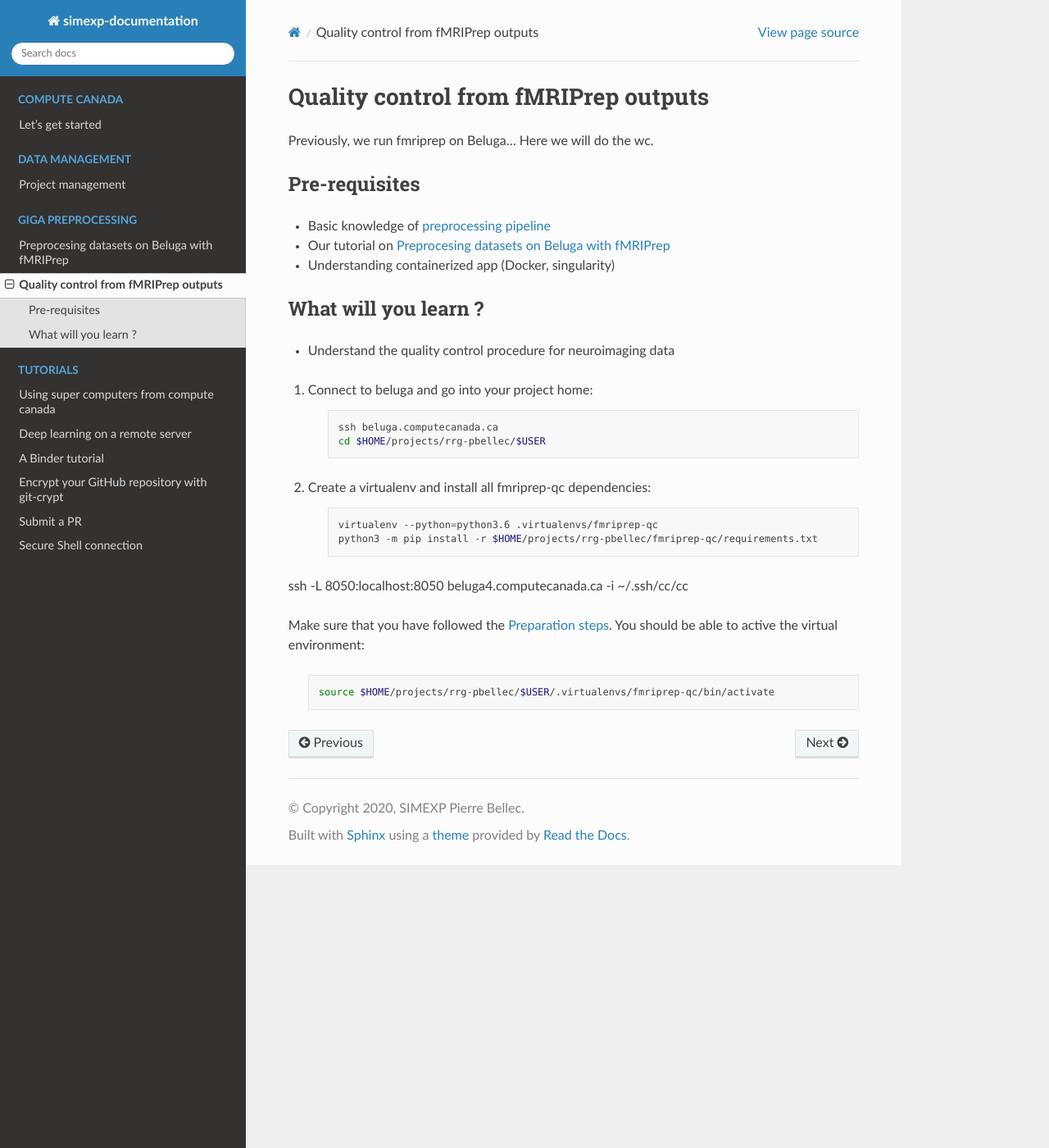
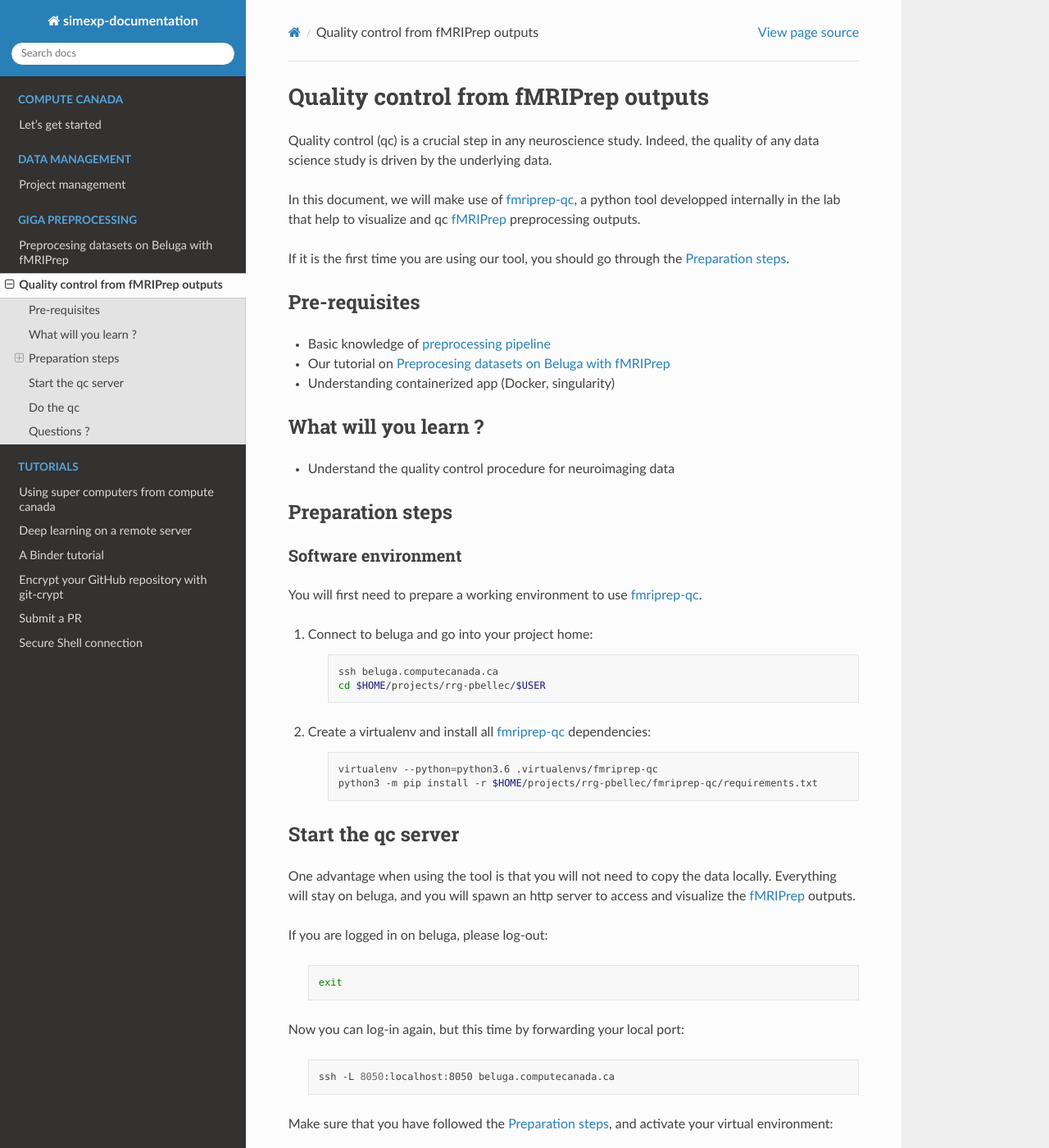
Before and after one commit to SIMEXP/lab-documentation, a Sphinx documentation site: the page built from source/giga_preprocessing/qc.rst, in a window 1280 px wide and 1400 px high. Shown: the whole window at 82% size. Built offline with Sphinx 7.4.7 and the Read the Docs theme 2.0.0, drawn with Linux system fonts in a browser that asks for light colours; some of the changed text lies outside the part shown.

Commit message:
adding software environment, qc server start and launch

```diff
--- a/source/giga_preprocessing/qc.rst
+++ b/source/giga_preprocessing/qc.rst
@@ -1,8 +1,12 @@
 Quality control from fMRIPrep outputs
 =====================================
+Quality control (qc) is a crucial step in any neuroscience study.
+Indeed, the quality of any data science study is driven by the underlying data.
 
-Previously, we run fmriprep on Beluga...
-Here we will do the wc.
+In this document, we will make use of `fmriprep-qc <https://github.com/SIMEXP/fmriprep-qc>`_, a python
+tool developped internally in the lab that help to visualize and qc `fMRIPrep <https://fmriprep.org/en/stable/>`_ preprocessing outputs.
+
+If it is the first time you are using our tool, you should go through the :ref:`Preparation steps`.
 
 Pre-requisites
 ::::::::::::::
@@ -14,10 +18,13 @@ What will you learn ?
 :::::::::::::::::::::
 * Understand the quality control procedure for neuroimaging data
 
+Preparation steps
+:::::::::::::::::
 
+Software environment
+--------------------
 
-
-
+You will first need to prepare a working environment to use `fmriprep-qc <https://github.com/SIMEXP/fmriprep-qc>`_.
 
 1. Connect to beluga and go into your project home:
 
@@ -26,22 +33,54 @@ What will you learn ?
         ssh beluga.computecanada.ca
         cd $HOME/projects/rrg-pbellec/$USER
 
-2. Create a virtualenv and install all fmriprep-qc dependencies:
+2. Create a virtualenv and install all `fmriprep-qc <https://github.com/SIMEXP/fmriprep-qc>`_ dependencies:
 
     .. code:: bash
 
         virtualenv --python=python3.6 .virtualenvs/fmriprep-qc
         python3 -m pip install -r $HOME/projects/rrg-pbellec/fmriprep-qc/requirements.txt
 
+Start the qc server
+:::::::::::::::::::
 
+One advantage when using the tool is that you will not need to copy the data locally.
+Everything will stay on beluga, and you will spawn an http server to access and visualize the `fMRIPrep <https://fmriprep.org/en/stable/>`_ outputs.
 
-ssh -L 8050:localhost:8050 beluga4.computecanada.ca -i ~/.ssh/cc/cc
+If you are logged in on beluga, please log-out:
 
+    .. code:: bash
 
+        exit
 
-Make sure that you have followed the :ref:`Preparation steps`.
-You should be able to active the virtual environment:
+Now you can log-in again, but this time by forwarding your local port:
+
+    .. code:: bash
+
+        ssh -L 8050:localhost:8050 beluga.computecanada.ca
+
+Make sure that you have followed the :ref:`Preparation steps`, and activate your virtual environment:
 
     .. code:: bash
 
         source $HOME/projects/rrg-pbellec/$USER/.virtualenvs/fmriprep-qc/bin/activate
+
+You can now start the http server:
+
+    .. code:: bash
+
+        python3 ~/projects/rrg-pbellec/fmriprep-qc/fmriprep-qc/main.py PATH/TO/FMRIPREP/OUTPUT
+
+Do the qc
+:::::::::
+
+If everything worked as expected, open `http://127.0.0.1:8050/ <http://127.0.0.1:8050/>`_ in your favourite browser.
+
+.. note::
+    You can change the port if needed with the ``--port`` argument, but remember to forward this new port when connecting to beluga.
+
+(help needed here to explain how to qc)
+
+Questions ?
+:::::::::::
+
+If you have any issues using compute canada, don't hesitate to ask your questions on the SIMEXP lab slack in ``#compute_canada`` channel!
```
